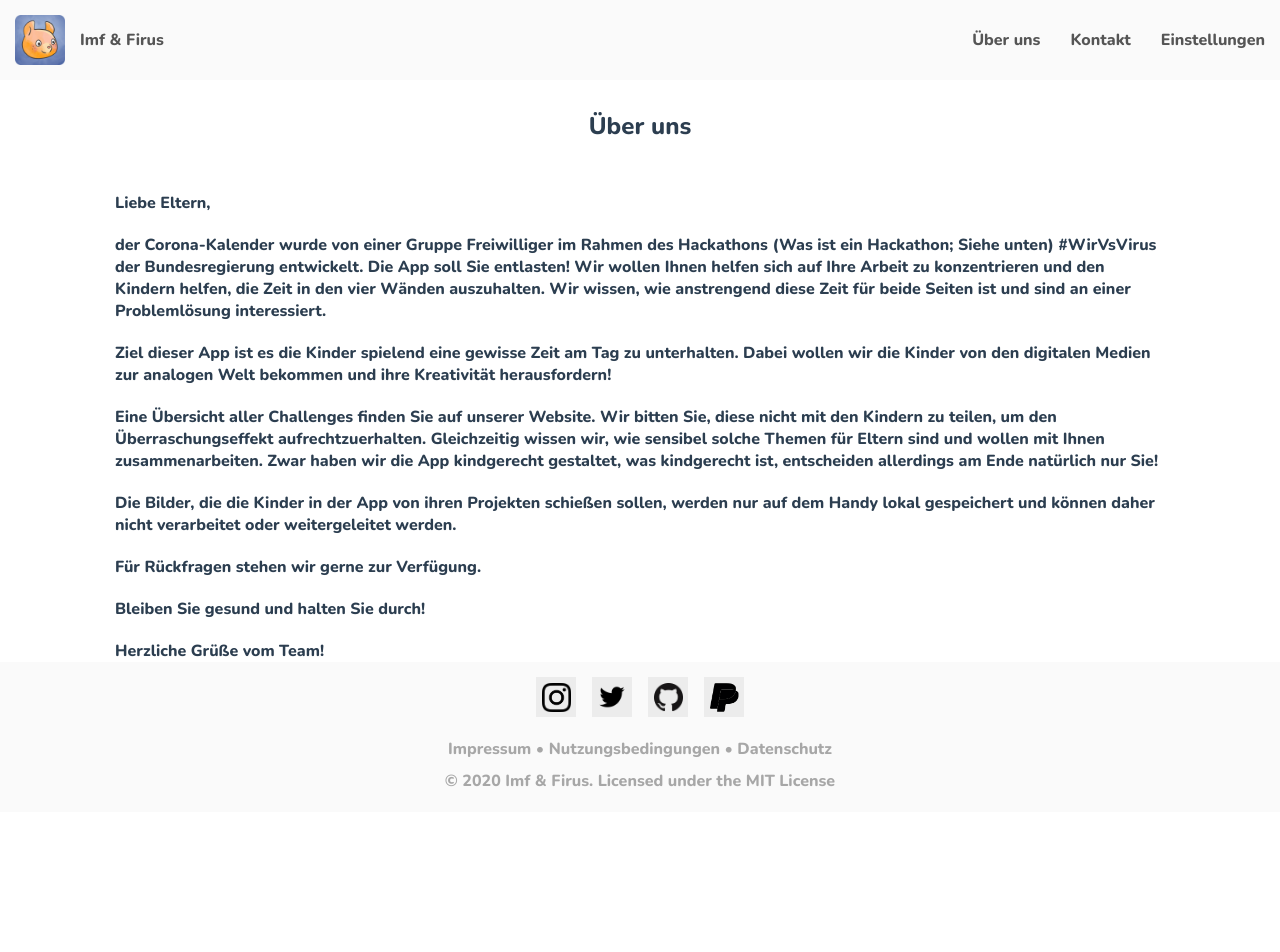
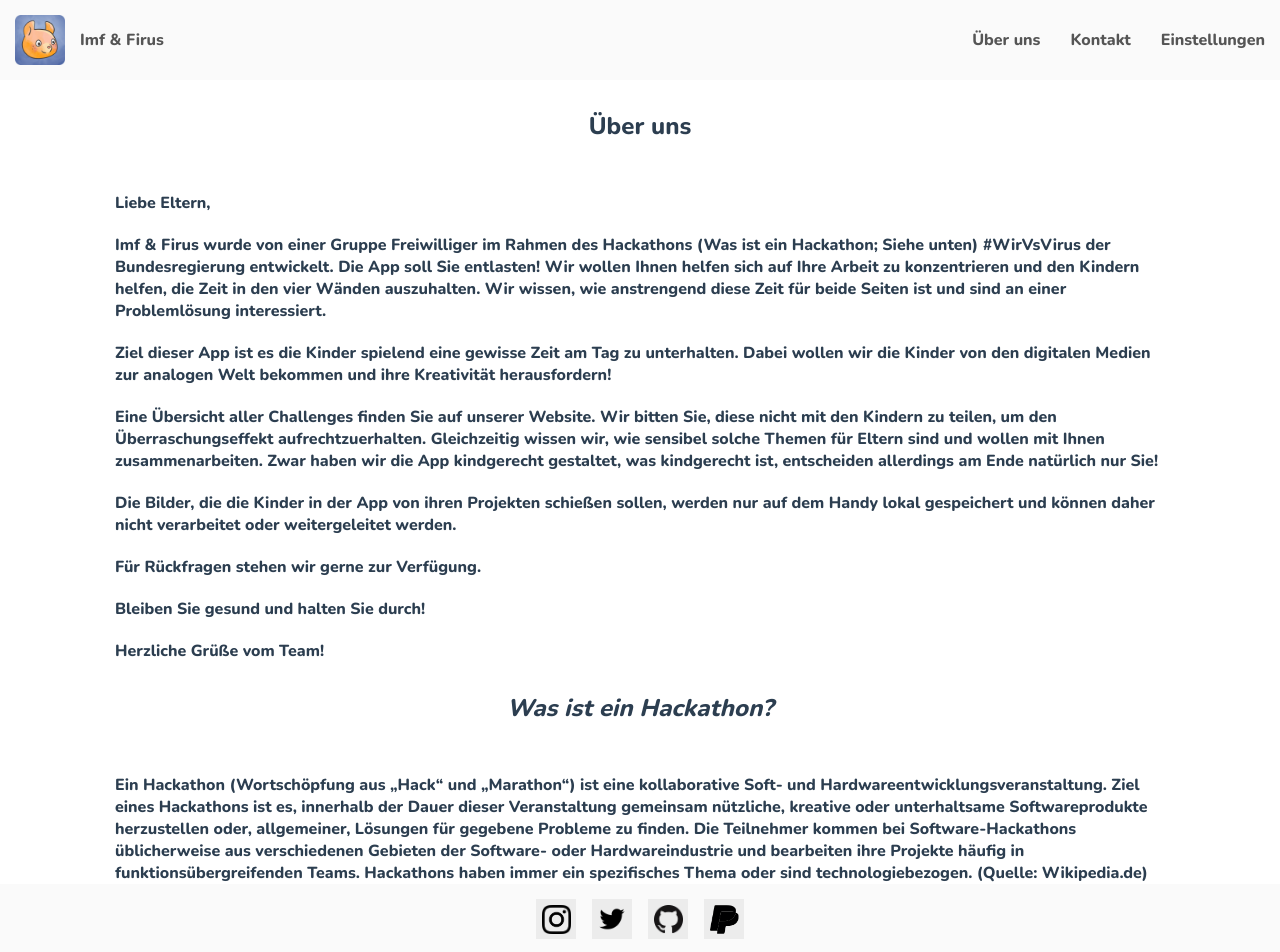
Before and after one commit to WirVsVirus-Hackathon-Corona-Calendar/WirVsVirus-Hackathon-Corona-Calendar.github.io, a Vue app: page /about in a window 1280 px wide. Shown: the top 952 px of the page. Before the commit the page ends 812 px from the top, so only its background shows below. Built offline with nearby package versions, Linux system fonts and the light colour scheme.

Commit message:
Update legal texts

```diff
--- a/src/components/Footer.vue
+++ b/src/components/Footer.vue
@@ -27,15 +27,17 @@
         <span class="tooltiptext">Mit Paypal spenden!</span>
       </a>
     </div>
-    <a class="footer_link" href="/impressum">
+    <a
+      class="footer_link"
+      href="https://docs.google.com/document/d/e/2PACX-1vRWsi2OKBAjtwzmlPUFeGzPSO9JXa_LmQwY6Jd68ZjQiDMXQJblchK5P8ovMmEIgZ3vQZIPrM6YWofq/pub"
+    >
       Impressum
     </a>
     •
-    <a class="footer_link" href="/nutzung">
-      Nutzungsbedingungen
-    </a>
-    •
-    <a class="footer_link" href="/datenschutz">
+    <a
+      class="footer_link"
+      href="https://docs.google.com/document/d/e/2PACX-1vTCU100pcZTVmnmaGMoYO7gRhN5srCHDleHplQqMJza1Wid89FlOKd28czl72XHli4O5MHmUiEhFBEz/pub"
+    >
       Datenschutz
     </a>
     <p>© 2020 Imf & Firus. Licensed under the MIT License</p>
@@ -116,19 +118,19 @@ export default {
   background-position: center;
 }
 
-.footer_instagram:hover{
+.footer_instagram:hover {
   background-image: url("../assets/instagram_logo_white.png");
-  background-color: #F00075;
+  background-color: #f00075;
 }
-.footer_twitter:hover{
+.footer_twitter:hover {
   background-image: url("../assets/twitter_logo_white.png");
-  background-color: #00B3E1;
+  background-color: #00b3e1;
 }
-.footer_github:hover{
+.footer_github:hover {
   background-image: url("../assets/github_logo_white.png");
   background-color: #24292e;
 }
-.footer_paypal:hover{
+.footer_paypal:hover {
   background-image: url("../assets/paypal_logo_white.png");
   background-color: #013089;
 }
@@ -141,8 +143,8 @@ export default {
   text-align: center;
   border-radius: 6px;
   padding: 5px 0;
-  margin-top:-60px;
-  margin-left:-60px;
+  margin-top: -60px;
+  margin-left: -60px;
 
   /* Position the tooltip */
   position: absolute;
@@ -164,8 +166,8 @@ export default {
   visibility: visible;
 }
 
-@media only screen and (max-width: 500px){
-  .footer{
+@media only screen and (max-width: 500px) {
+  .footer {
     font-size: 14px;
   }
 }
--- a/src/views/AboutView.vue
+++ b/src/views/AboutView.vue
@@ -1,24 +1,35 @@
 <template>
   <div class="container">
-    <h2 class="headline" >Über uns</h2>
+    <h2 class="headline">Über uns</h2>
 
     <p class="about_text">
       Liebe Eltern,
     </p>
     <p class="about_text">
-        der Corona-Kalender wurde von einer Gruppe Freiwilliger im Rahmen des Hackathons (Was ist ein Hackathon; Siehe unten) #WirVsVirus der Bundesregierung entwickelt.
-        Die App soll Sie entlasten! Wir wollen Ihnen helfen sich auf Ihre Arbeit zu konzentrieren und den Kindern helfen, die Zeit in den vier Wänden auszuhalten.
-        Wir wissen, wie anstrengend diese Zeit für beide Seiten ist und sind an einer Problemlösung interessiert.
+      Imf & Firus wurde von einer Gruppe Freiwilliger im Rahmen des Hackathons
+      (Was ist ein Hackathon; Siehe unten) #WirVsVirus der Bundesregierung
+      entwickelt. Die App soll Sie entlasten! Wir wollen Ihnen helfen sich auf
+      Ihre Arbeit zu konzentrieren und den Kindern helfen, die Zeit in den vier
+      Wänden auszuhalten. Wir wissen, wie anstrengend diese Zeit für beide
+      Seiten ist und sind an einer Problemlösung interessiert.
     </p>
     <p class="about_text">
-        Ziel dieser App ist es die Kinder spielend eine gewisse Zeit am Tag zu unterhalten. Dabei wollen wir die Kinder von den digitalen Medien zur analogen Welt bekommen und ihre Kreativität herausfordern!
+      Ziel dieser App ist es die Kinder spielend eine gewisse Zeit am Tag zu
+      unterhalten. Dabei wollen wir die Kinder von den digitalen Medien zur
+      analogen Welt bekommen und ihre Kreativität herausfordern!
     </p>
     <p class="about_text">
-        Eine Übersicht aller Challenges finden Sie auf unserer Website. Wir bitten Sie, diese nicht mit den Kindern zu teilen, um den Überraschungseffekt aufrechtzuerhalten.
-        Gleichzeitig wissen wir, wie sensibel solche Themen für Eltern sind und wollen mit Ihnen zusammenarbeiten. Zwar haben wir die App kindgerecht gestaltet, was kindgerecht ist, entscheiden allerdings am Ende natürlich nur Sie!
+      Eine Übersicht aller Challenges finden Sie auf unserer Website. Wir bitten
+      Sie, diese nicht mit den Kindern zu teilen, um den Überraschungseffekt
+      aufrechtzuerhalten. Gleichzeitig wissen wir, wie sensibel solche Themen
+      für Eltern sind und wollen mit Ihnen zusammenarbeiten. Zwar haben wir die
+      App kindgerecht gestaltet, was kindgerecht ist, entscheiden allerdings am
+      Ende natürlich nur Sie!
     </p>
     <p class="about_text">
-        Die Bilder, die die Kinder in der App von ihren Projekten schießen sollen, werden nur auf dem Handy lokal gespeichert und können daher nicht verarbeitet oder weitergeleitet werden.
+      Die Bilder, die die Kinder in der App von ihren Projekten schießen sollen,
+      werden nur auf dem Handy lokal gespeichert und können daher nicht
+      verarbeitet oder weitergeleitet werden.
     </p>
     <p class="about_text">
       Für Rückfragen stehen wir gerne zur Verfügung.
@@ -30,23 +41,31 @@
       Herzliche Grüße vom Team!
     </p>
 
+    <i><h2 class="headline">Was ist ein Hackathon?</h2></i>
+
+    <p class="about_text">
+      Ein Hackathon (Wortschöpfung aus „Hack“ und „Marathon“) ist eine
+      kollaborative Soft- und Hardwareentwicklungs­veranstaltung. Ziel eines
+      Hackathons ist es, innerhalb der Dauer dieser Veranstaltung gemeinsam
+      nützliche, kreative oder unterhaltsame Softwareprodukte herzustellen oder,
+      allgemeiner, Lösungen für gegebene Probleme zu finden. Die Teilnehmer
+      kommen bei Software-Hackathons üblicherweise aus verschiedenen Gebieten
+      der Software- oder Hardwareindustrie und bearbeiten ihre Projekte häufig
+      in funktionsübergreifenden Teams. Hackathons haben immer ein spezifisches
+      Thema oder sind technologiebezogen. (Quelle: Wikipedia.de)
+    </p>
   </div>
-
-
 </template>
 
 <script>
-
 export default {
-
   name: "AboutView",
-  components: {
-    }
-}
+  components: {}
+};
 </script>
 
 <style>
-.about_text{
+.about_text {
   width: 1050px;
   height: auto;
   padding-top: 20px;
@@ -57,10 +76,8 @@ export default {
   margin: 0 auto;
 }
 
-
 @media only screen and (max-width: 1100px) {
-
-    .about_text{
+  .about_text {
     width: calc(100% - 100px);
     align-items: center;
     justify-content: center;
@@ -68,9 +85,8 @@ export default {
     margin-left: 50px;
     margin-right: 50px;
   }
-    .about_text:last-child{
+  .about_text:last-child {
     margin-bottom: 50px;
   }
 }
-
 </style>
```
Lines whose indentation alone changed are shown as unchanged.
